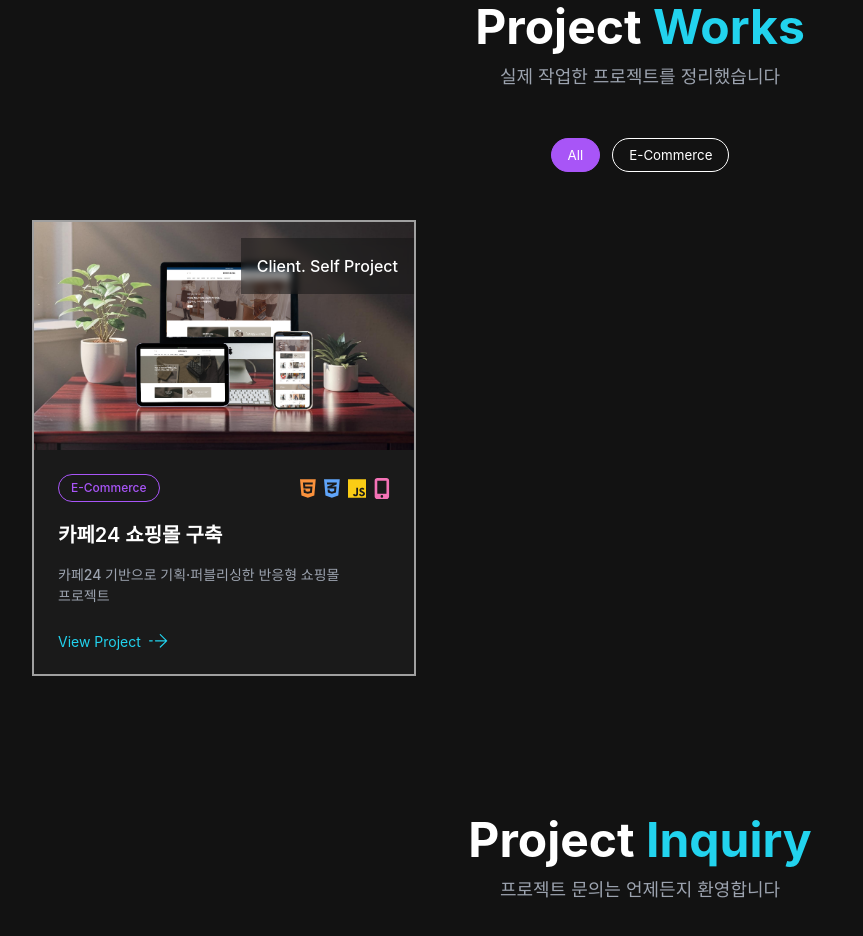
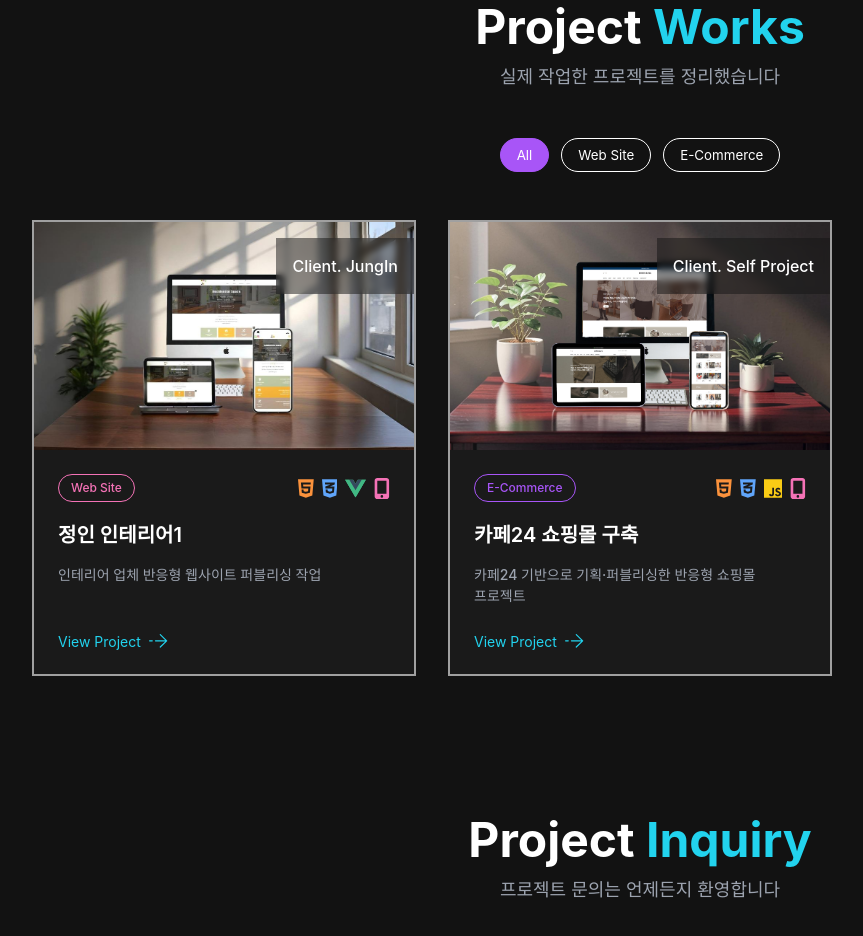
Before and after one commit to giun915/web-portfolio, a Vue app: page /#intro in a window 1280 px wide. Shown: the part 2300-3236 px from the top of the page, without its empty margins (0-863 px from the left). Built offline with nearby package versions, Linux system fonts and the light colour scheme; a web font is replaced by a local one.

Commit message:
feat: add JungIn interior website project to portfolio

```diff
--- a/src/constants/project/projectDetailData.ts
+++ b/src/constants/project/projectDetailData.ts
@@ -52,7 +52,7 @@ export interface ProjectDetail {
 }
 
 export const projectDetailList: ProjectDetail[] = [
-  /*{
+  {
     id: 1,
 
     title: '정인 인테리어',
@@ -112,10 +112,10 @@ export const projectDetailList: ProjectDetail[] = [
       projectImages['jungin/section3'] ?? '',
     ],
     links: {
-      demo: 'https://jungin-interior.co.kr',
-      github: 'https://jungin-interior.co.kr',
+      demo: 'https://giun915.github.io/jungin',
+      github: 'https://github.com/giun915/jungin',
     },
-  },*/
+  },
   {
     id: 2,
 
--- a/src/constants/project/projectListData.ts
+++ b/src/constants/project/projectListData.ts
@@ -24,7 +24,6 @@ export interface ProjectItem {
 }
 
 export const projectList: ProjectItem[] = [
-  /*
   {
     id: 1,
     client: 'JungIn',
@@ -40,7 +39,6 @@ export const projectList: ProjectItem[] = [
       { icon: IconResponsive, className: 'responsive_icon' },
     ],
   },
-  */
   {
     id: 2,
     client: 'Self Project',
--- a/src/views/ProjectView.vue
+++ b/src/views/ProjectView.vue
@@ -9,7 +9,7 @@ const emit = defineEmits<{
 }>()
 
 //const categories = ['All', 'Web Site', 'E-Commerce'] as const
-const categories = ['All', 'E-Commerce'] as const
+const categories = ['All', 'Web Site', 'E-Commerce'] as const
 type CategoryFilter = (typeof categories)[number]
 
 const activeCategory = ref<CategoryFilter>('All')
```
